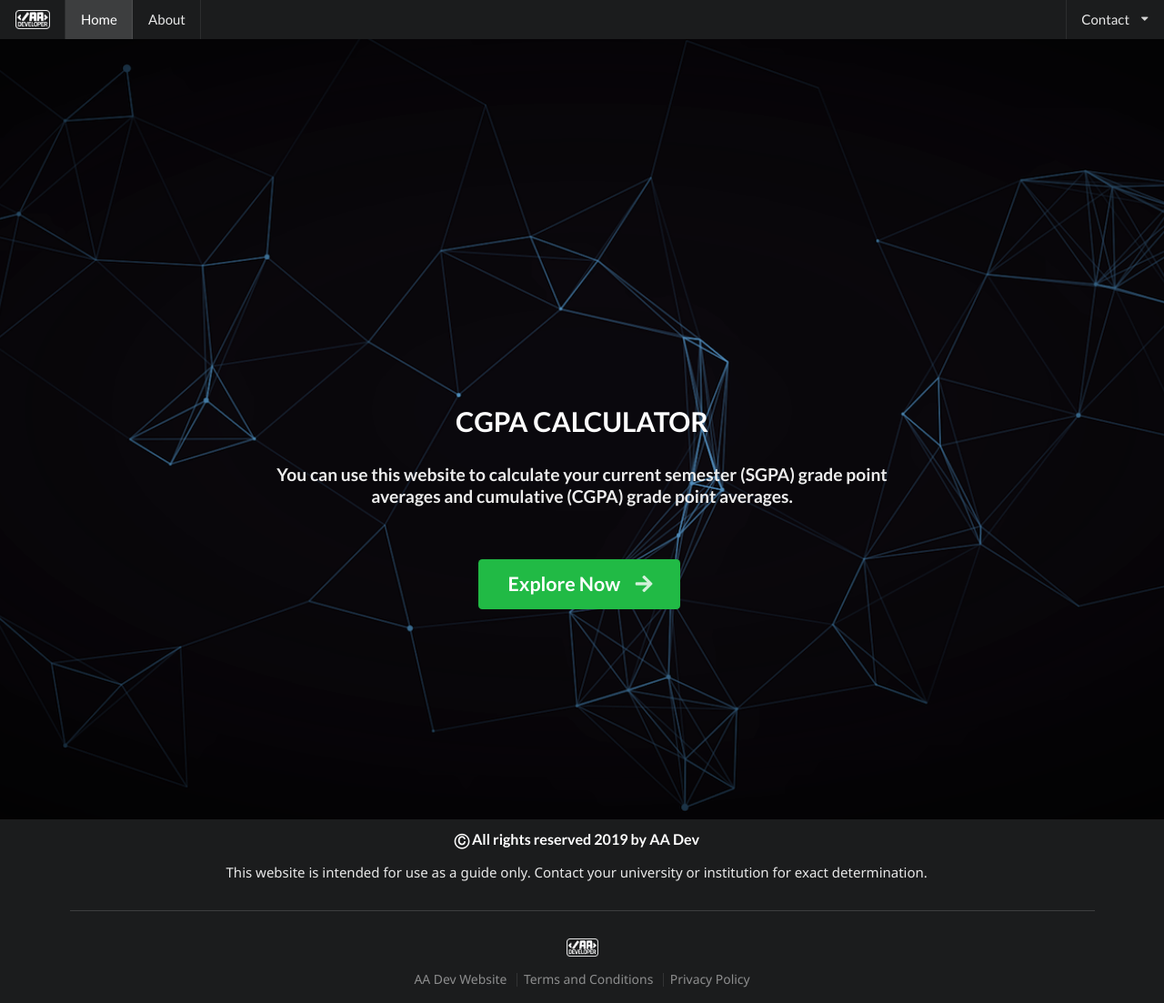
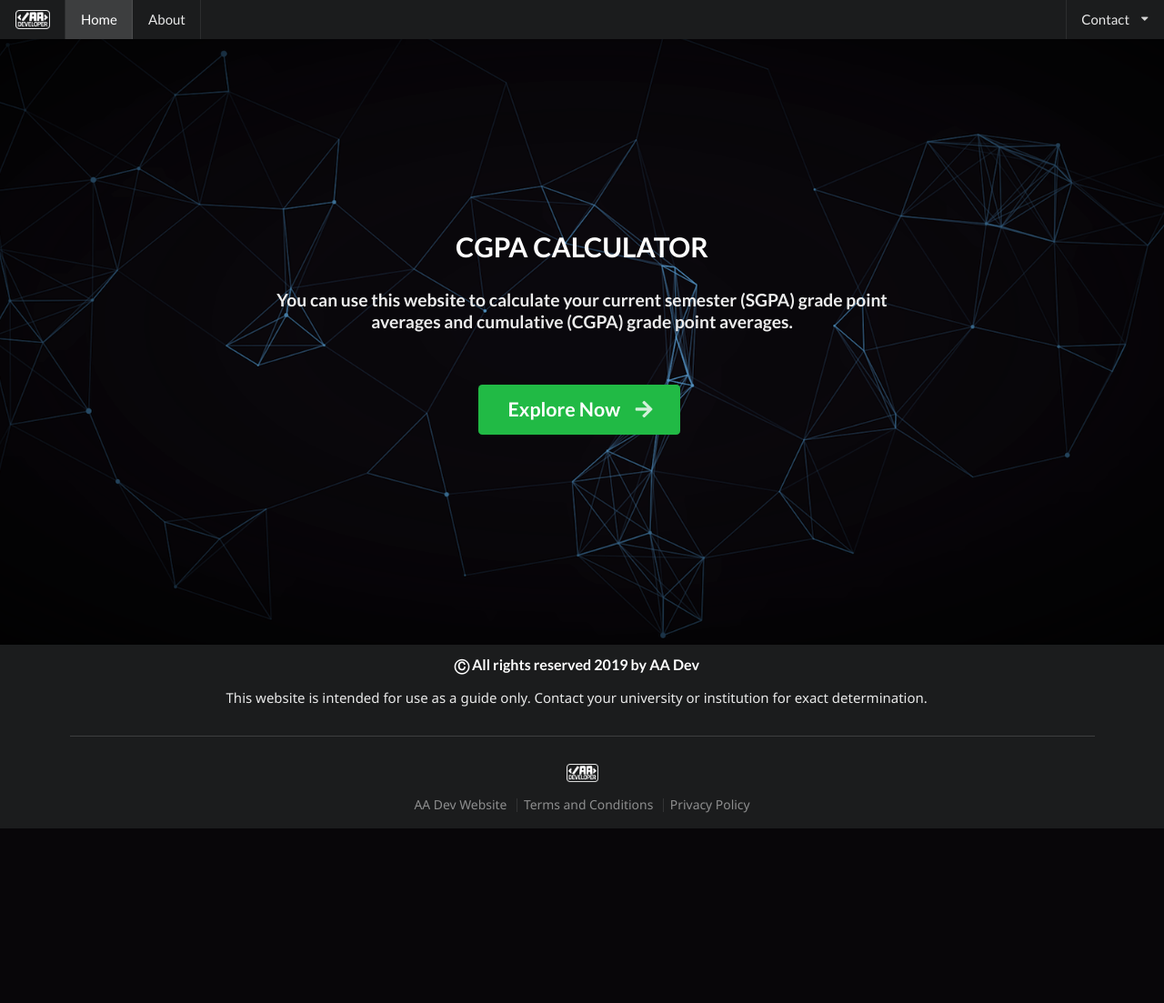
Before and after one commit to ahmadauf98/iptcgpacalculator, a PHP site: page / in a window 1280 px wide. Shown: the whole page at 91% size. After the commit the page ends 911 px from the top, so only its background shows below. Run offline with PHP 8.4, Linux system fonts and the light colour scheme; some libraries are stand-ins or nearby versions.

Commit message:
update index.css

```diff
--- a/index.css
+++ b/index.css
@@ -19,7 +19,7 @@ h3 {
 }
 
 #landing {
-  padding-top: 20%;
+  padding-top: 5%;
   width: 100%;
   padding-bottom: 18%;
   background: url(background.jpg);
@@ -72,6 +72,7 @@ table tr {
   #nav {
     padding-left: 45%;
     padding-right: 45%;
+    position: static;
   }
 
   #navl {
```
